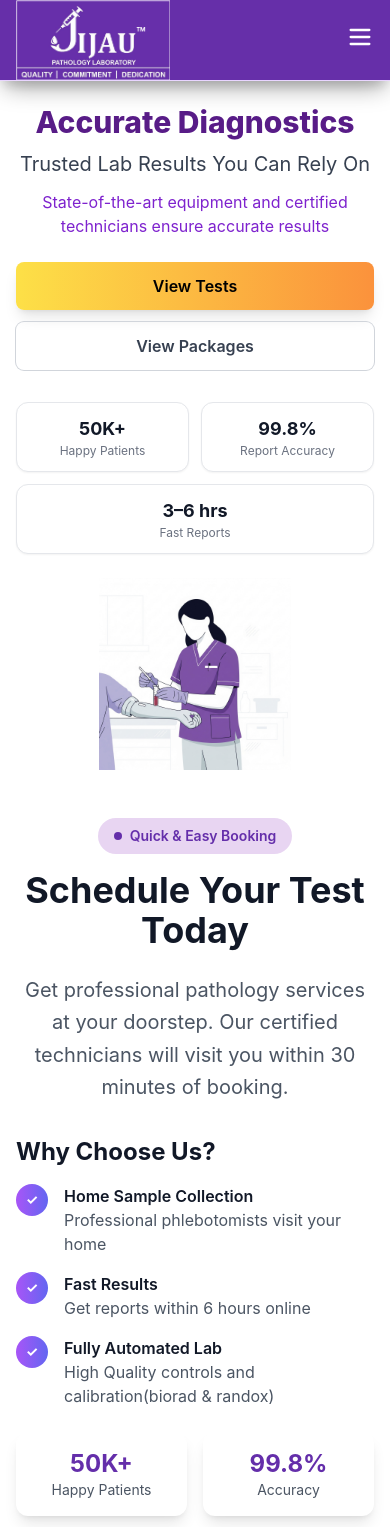
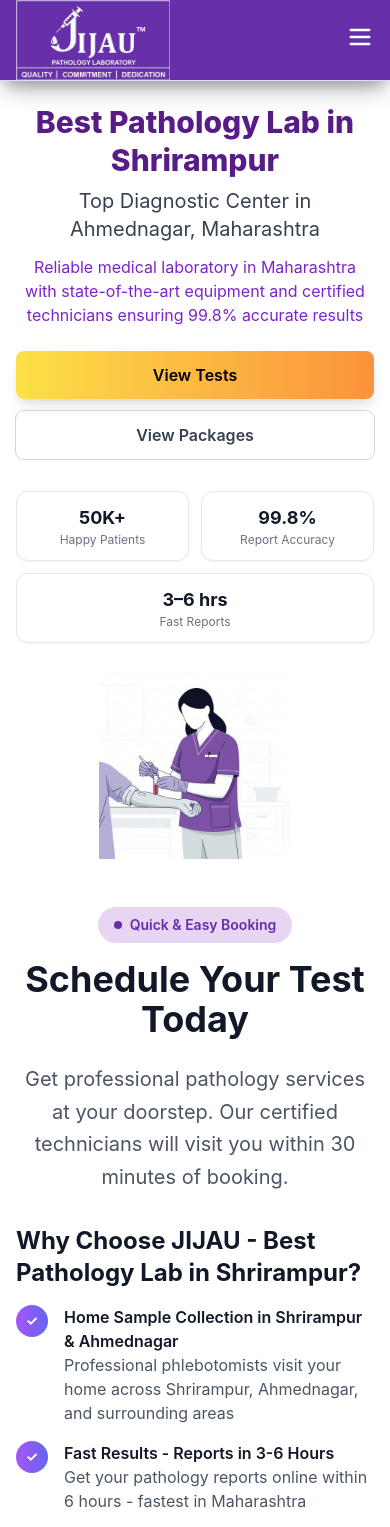
Before and after one commit to kawadeIshwar/JIJAU-PATHOLOGY-LAB, a React (Vite) app in the folder frontend/: page / in a window 390 px wide. Shown: the top 1527 px of the page. Built offline with nearby package versions, Linux system fonts and the light colour scheme; no server answers.

Commit message:
file update

```diff
--- a/frontend/index.html
+++ b/frontend/index.html
@@ -1,9 +1,19 @@
 <!doctype html>
-<html>
+<html lang="en">
   <head>
     <meta charset="utf-8" />
     <meta name="viewport" content="width=device-width,initial-scale=1" />
-    <title>JIJAU PATHOLOGY LAB</title>
+    <title>JIJAU PATHOLOGY LAB | Best Pathology Lab in Shrirampur & Ahmednagar, Maharashtra</title>
+    <meta name="description" content="JIJAU PATHOLOGY LAB - Best pathology lab in Shrirampur, top diagnostic center in Ahmednagar, Maharashtra. Reliable medical laboratory services with 99.8% accuracy, home sample collection, and fast results within 6 hours. NABL accredited lab offering blood tests, health checkups, and diagnostic services." />
+    <meta name="keywords" content="best pathology lab in Shrirampur, top diagnostic center in Ahmednagar, reliable medical laboratory in Maharashtra, blood test lab near me, diagnostic services Shrirampur, pathology lab Ahmednagar, home sample collection, NABL accredited lab, medical testing Maharashtra, health checkup packages, blood test laboratory, diagnostic center near me" />
+    <meta name="author" content="JIJAU PATHOLOGY LAB" />
+    <meta property="og:title" content="JIJAU PATHOLOGY LAB | Best Pathology Lab in Shrirampur & Ahmednagar" />
+    <meta property="og:description" content="Leading pathology lab in Shrirampur and diagnostic center in Ahmednagar, Maharashtra. Offering comprehensive blood tests, health checkups with 99.8% accuracy and home sample collection services." />
+    <meta property="og:type" content="website" />
+    <meta property="og:locale" content="en_IN" />
+    <meta name="twitter:card" content="summary_large_image" />
+    <meta name="twitter:title" content="JIJAU PATHOLOGY LAB | Best Diagnostic Center in Maharashtra" />
+    <meta name="twitter:description" content="Trusted pathology lab in Shrirampur and Ahmednagar offering reliable medical testing services with fast results and home sample collection." />
   </head>
   <body>
     <div id="root"></div>
--- a/frontend/src/pages/Home.jsx
+++ b/frontend/src/pages/Home.jsx
@@ -768,7 +768,7 @@
                   *All fields are mandatory. Terms and conditions apply.
                 </p>
                 <p className="text-xs text-gray-500 mt-1 text-center">
-                  Click "Send via WhatsApp" to send your booking details directly to our admin
+                  Click "Book Test" to send your booking details directly to our admin
                 </p>
               </form>
             </div>
@@ -1036,15 +1036,14 @@
                       : "opacity-0 pointer-events-none absolute"
                     }`}
                 >
-                  <h1 className="text-3xl sm:text-4xl md:text-5xl lg:text-6xl xl:text-7xl font-extrabold text-purple-900 mb-2 sm:mb-3 leading-tight">
-                    Accurate Diagnostics
+                  <h1 className="text-3xl sm:text-4xl md:text-5xl lg:text-5xl xl:text-6xl font-extrabold text-purple-900 mb-2 sm:mb-3 leading-tight">
+                    Best Pathology Lab in Shrirampur
                   </h1>
                   <h3 className="text-xl sm:text-2xl md:text-3xl text-gray-700 md:text-gray-800 mb-3">
-                    Trusted Lab Results You Can Rely On
+                    Top Diagnostic Center in Ahmednagar, Maharashtra
                   </h3>
                   <p className="text-base sm:text-lg md:text-xl text-purple-700 max-w-2xl mb-6 md:mb-8">
-                    State-of-the-art equipment and certified technicians ensure
-                    accurate results
+                    Reliable medical laboratory in Maharashtra with state-of-the-art equipment and certified technicians ensuring 99.8% accurate results
                   </p>
                   <div className="flex flex-col sm:flex-row gap-3 sm:gap-4 mb-8">
                     <button
@@ -1270,15 +1269,15 @@
             {/* Left Side - Benefits */}
             <div className="space-y-6">
               <div className="space-y-4">
-                <h3 className="text-2xl font-bold text-gray-900">Why Choose Us?</h3>
+                <h3 className="text-2xl font-bold text-gray-900">Why Choose JIJAU - Best Pathology Lab in Shrirampur?</h3>
                 <div className="space-y-4">
                   <div className="flex items-start space-x-4">
                     <div className="flex-shrink-0 w-8 h-8 bg-gradient-to-r from-purple-500 to-indigo-500 rounded-full flex items-center justify-center">
                       <span className="text-white text-sm font-bold">✓</span>
                     </div>
                     <div>
-                      <h4 className="font-semibold text-gray-900">Home Sample Collection</h4>
-                      <p className="text-gray-600">Professional phlebotomists visit your home</p>
+                      <h4 className="font-semibold text-gray-900">Home Sample Collection in Shrirampur & Ahmednagar</h4>
+                      <p className="text-gray-600">Professional phlebotomists visit your home across Shrirampur, Ahmednagar, and surrounding areas</p>
                     </div>
                   </div>
                   <div className="flex items-start space-x-4">
@@ -1286,8 +1285,8 @@
                       <span className="text-white text-sm font-bold">✓</span>
                     </div>
                     <div>
-                      <h4 className="font-semibold text-gray-900">Fast Results</h4>
-                      <p className="text-gray-600">Get reports within 6 hours online</p>
+                      <h4 className="font-semibold text-gray-900">Fast Results - Reports in 3-6 Hours</h4>
+                      <p className="text-gray-600">Get your pathology reports online within 6 hours - fastest in Maharashtra</p>
                     </div>
                   </div>
                   <div className="flex items-start space-x-4">
@@ -1295,8 +1294,8 @@
                       <span className="text-white text-sm font-bold">✓</span>
                     </div>
                     <div>
-                      <h4 className="font-semibold text-gray-900">Fully Automated Lab</h4>
-                      <p className="text-gray-600">High Quality controls and calibration(biorad & randox)</p>
+                      <h4 className="font-semibold text-gray-900"> Fully Automated Lab</h4>
+                      <p className="text-gray-600">Reliable medical laboratory with high-quality controls and calibration (biorad & randox)</p>
                     </div>
                   </div>
                 </div>
@@ -1432,8 +1431,8 @@
               Complete Health Solutions
             </h2>
             <p className="text-xl text-gray-600 max-w-4xl mx-auto leading-relaxed">
-              Choose from our carefully designed health packages that offer complete diagnostic solutions at affordable prices.
-              All packages include home sample collection and fast report delivery.
+              Choose from our carefully designed health checkup packages that offer complete diagnostic solutions at affordable prices in Shrirampur and Ahmednagar.
+              All packages include home sample collection and fast report delivery from Maharashtra's top diagnostic center.
             </p>
           </div>
 
```
